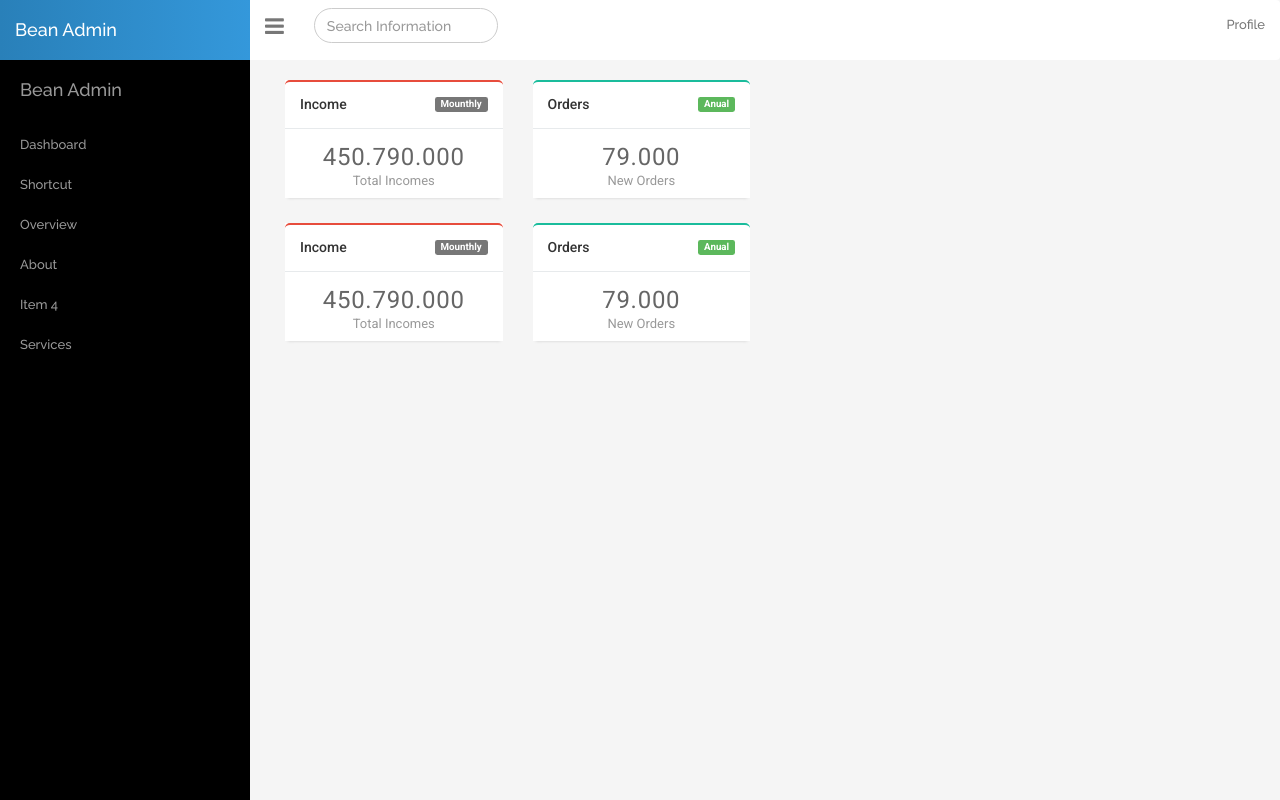
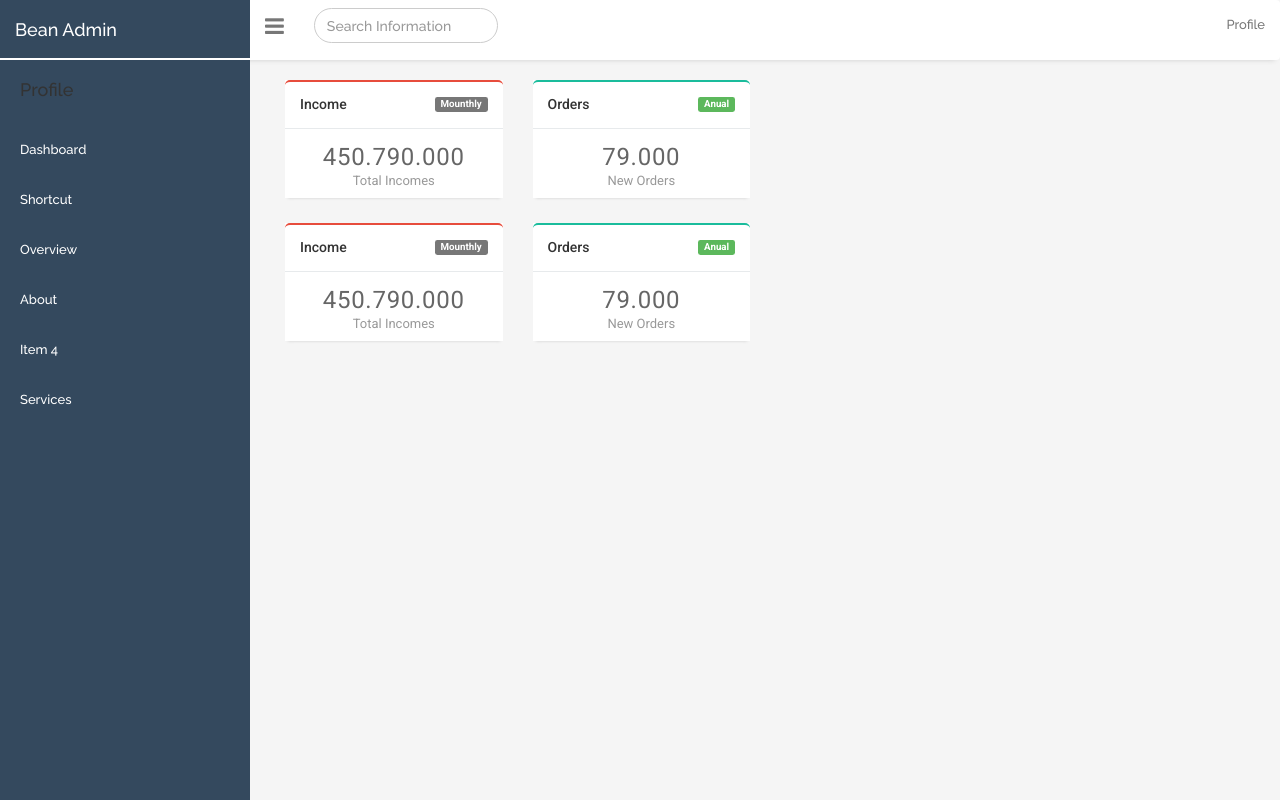
Before and after one commit to fajarekos/bean-admin, a website: page index.html in a window 1280 px wide. Drawn offline with nearby package versions, Linux system fonts and the light colour scheme.

Commit message:
change sidebar color

```diff
--- a/assets/sass/app.sass
+++ b/assets/sass/app.sass
@@ -50,7 +50,7 @@ a
     height: 100%
     margin-left: -250px
     overflow-y: auto
-    background: #000
+    background: #34495e
     -webkit-transition: all 0.5s ease
     -moz-transition: all 0.5s ease
     -o-transition: all 0.5s ease
@@ -70,15 +70,23 @@ a
     list-style: none
     li
         text-indent: 20px
-        line-height: 40px
+        line-height: 50px
         a
             display: block
             text-decoration: none
-            color: #999999
+            color: #fff
+            position: relative
             &:hover
                 text-decoration: none
                 color: #FFFFFF
                 background: rgba(255, 255, 255, 0.2)
+                &::before
+                    content: ''
+                    position: absolute
+                    height: 100%
+                    width: 2px
+                    background: #fff
+                    left: 0
             &:active,
             &:focus
                 text-decoration: none
--- a/assets/sass/component/_navbar.sass
+++ b/assets/sass/component/_navbar.sass
@@ -6,17 +6,16 @@
 .navbar-default
     border: none
     background-color: #FFFFFF
-
+    box-shadow: 0 5px 5px -5px #ccc
 
 .navbar-header
-    background-color: #3498db
     min-height: 60px
     width: 250px
-    background: #2980b9
-    background: -webkit-linear-gradient(left, #2980b9 , #3498db)
-    background: -o-linear-gradient(right, #2980b9, #3498db)
-    background: -moz-linear-gradient(right, #2980b9, #3498db)
-    background: linear-gradient(to right, #2980b9 , #3498db)
+    background: #34495e
+    border-bottom: 2px solid #fff
+@media(max-width:768px)
+    .navbar-header
+        display: none
 .navbar-brand
     line-height: 30px
     a
--- a/index.html
+++ b/index.html
@@ -42,7 +42,7 @@
             <div id="sidebar-wrapper">
                 <div class="sidebar-nav">
                     <li class="sidebar-brand">
-                        <a href="#">Bean Admin</a>
+                        Profile
                     </li>
                     <li>
                         <a href="#">Dashboard</a>
```
Also changed, not shown: assets/stylesheets/app.css.
